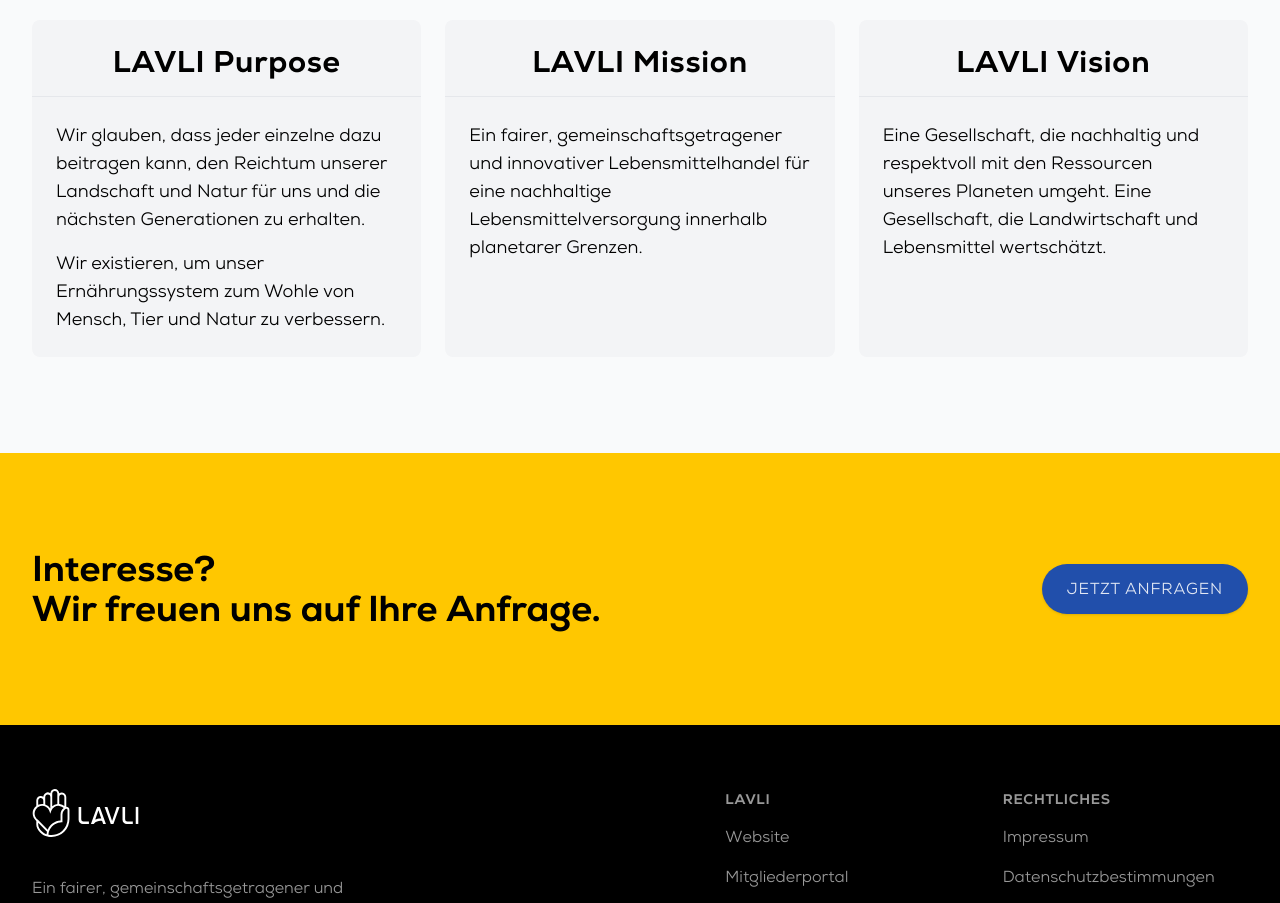
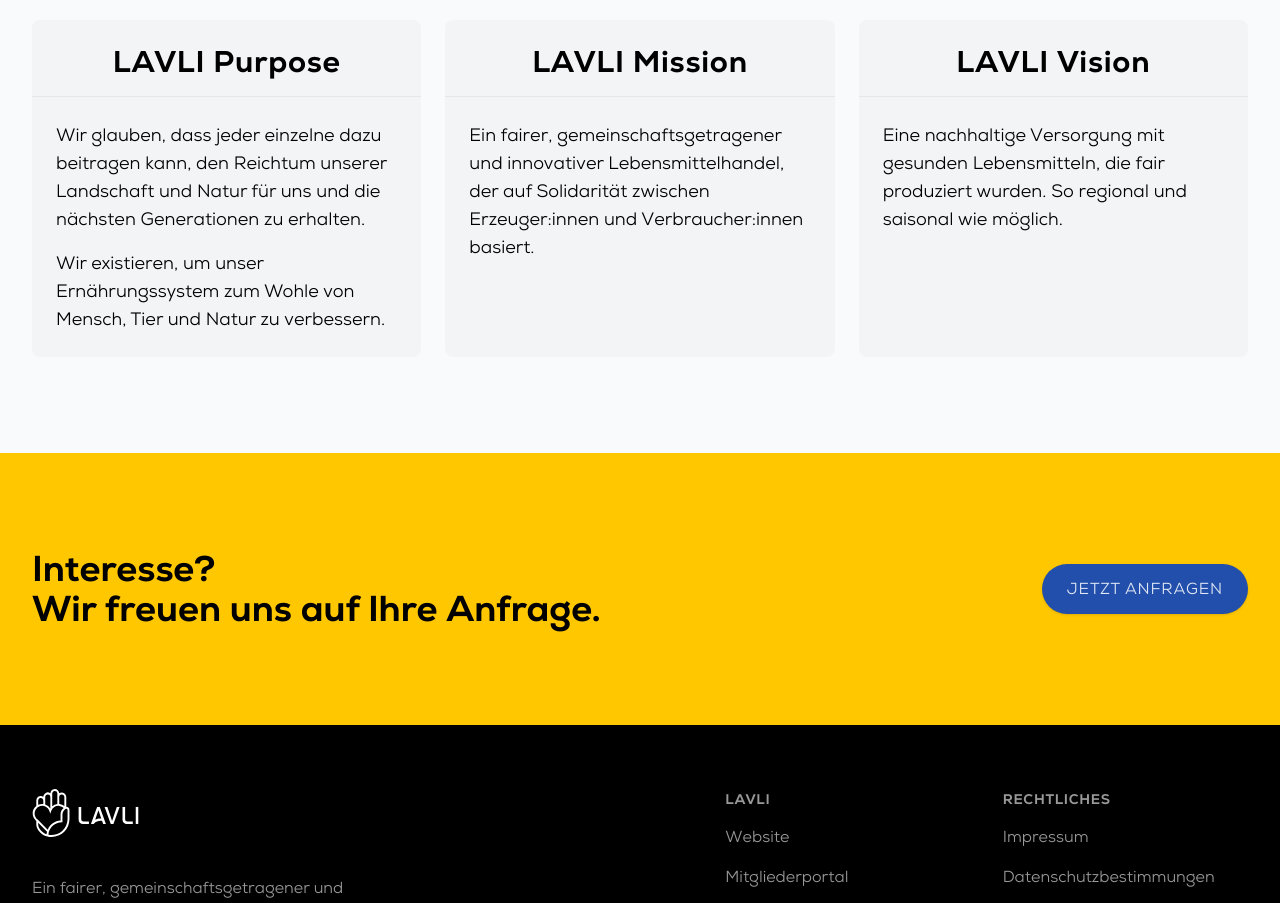
Before and after one commit to LAVLI-Food/lavli-landing-pages, a Next.js app: page /lavli-for-business in a window 1280 px wide. Shown: the part 3700-4603 px from the top of the page. Built offline with nearby package versions, Linux system fonts and the light colour scheme; no server answers.

Commit message:
Updated mission and vision statements

```diff
--- a/src/pages/lavli-for-business.js
+++ b/src/pages/lavli-for-business.js
@@ -40,16 +40,15 @@
     title: 'LAVLI Mission',
     text: `<p>
             Ein fairer, gemeinschaftsgetragener und innovativer
-            Lebensmittelhandel für eine nachhaltige Lebensmittelversorgung
-            innerhalb planetarer Grenzen.
+            Lebensmittelhandel, der auf Solidarität zwischen Erzeuger:innen und
+            Verbraucher:innen basiert.
           </p>`,
   },
   {
     title: 'LAVLI Vision',
     text: `<p>
-            Eine Gesellschaft, die nachhaltig und respektvoll mit den Ressourcen
-            unseres Planeten umgeht. Eine Gesellschaft, die Landwirtschaft und
-            Lebensmittel wertschätzt.
+            Eine nachhaltige Versorgung mit gesunden Lebensmitteln, die fair
+            produziert wurden. So regional und saisonal wie möglich.
           </p>`,
   },
 ];
```
